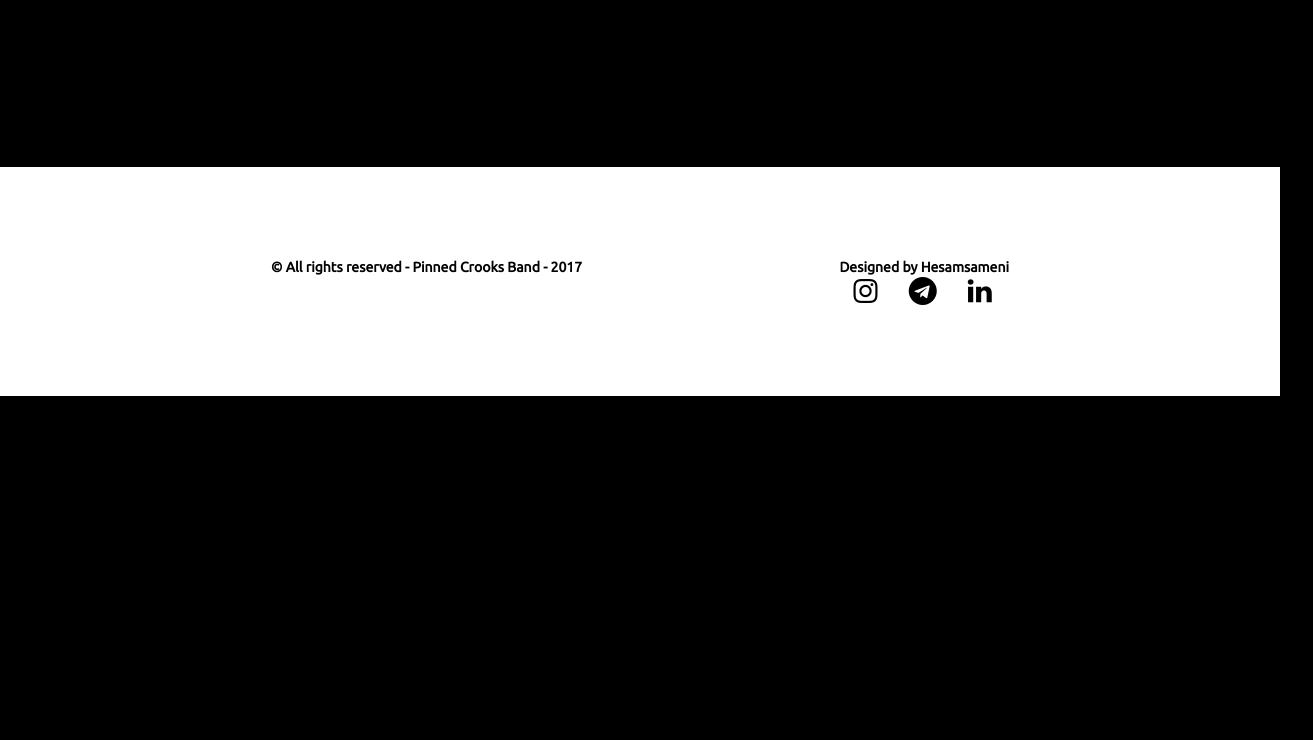
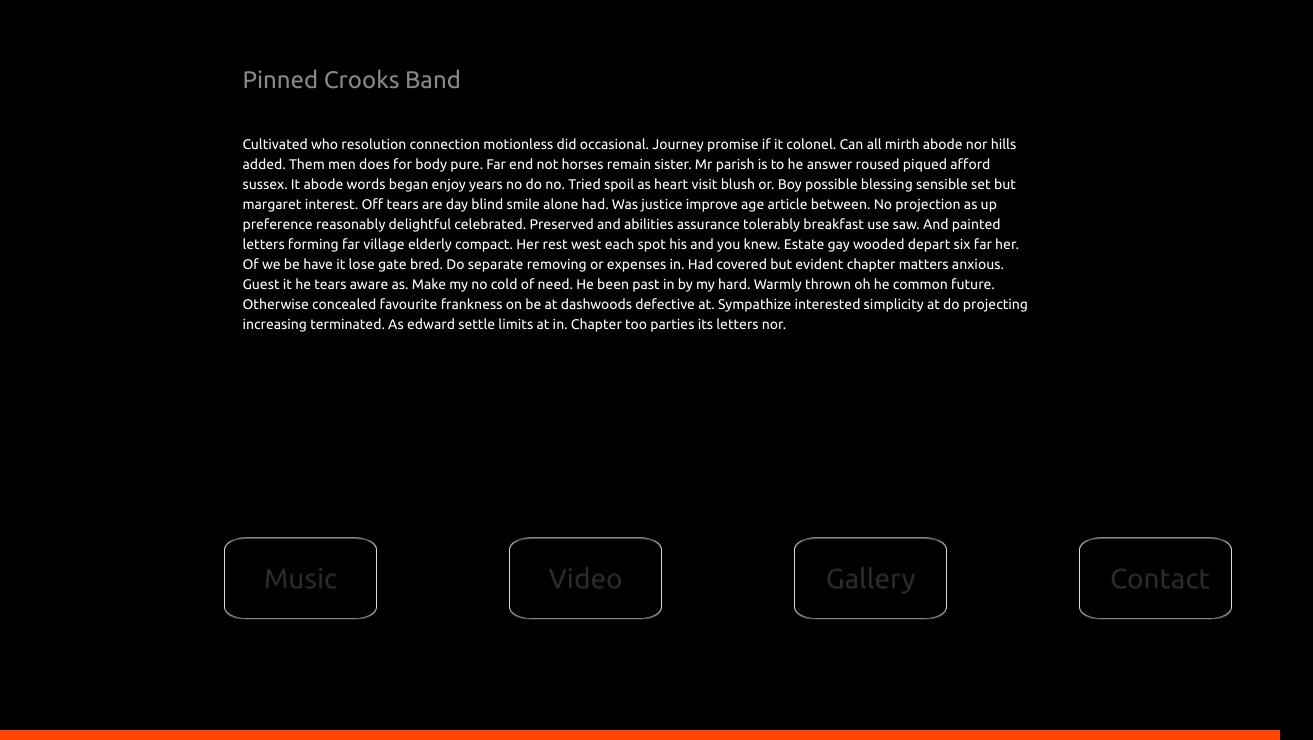
Before and after one commit to hesamsameni/pinnedcrooks, a plain HTML site: page index.htm in a window 1280 px wide. Shown: the part 1560-2300 px from the top of the page, 1313 px wide, since content can reach past the window. Before the commit the page ends 1956 px from the top, so only its background shows below. Drawn offline with nearby package versions, Linux system fonts and the light colour scheme.

```diff
--- a/assets/functions.js
+++ b/assets/functions.js
@@ -21,8 +21,21 @@ $(window).scroll(function(){
 			$('.bandMembers figure').eq(i).addClass('is-showing');
 		}, 400 * (i+1));
 		});
+	}
+
+		if(wScroll > $('h2').offset().top){
+
+		$('.buttonRow').each(function(i){
+
+		setTimeout(function(){
+			$('.buttonRow').eq(i).addClass('buttonsAreShowing');
+		}, 400 * (i+1));
+		});
+	}
 
 
-	}
+
+
+
 
 });
--- a/assets/style.css
+++ b/assets/style.css
@@ -16,7 +16,7 @@ figure{
 	opacity:0;
 
 	transform: translateX(200px);
-	transition: all 1s ease;
+	transition: all 0.8s ease-in-out;
 	}
 
 figure.is-showing{
@@ -28,6 +28,12 @@ figure.is-showing{
 }
 
 h2 {
+	font-family: 'Ubuntu', sans-serif;
+	color:#888888;
+	 margin: 0 10%;
+}
+
+h3 {
 	font-family: 'Ubuntu', sans-serif;
 	color:#888888;
 	 margin: 0 10%;
@@ -51,10 +57,10 @@ hr {
 	position:relative;
 	left:0px;
 	right:0px;
-	z-index: 1;
+
 }
 .whiteSpace {
-	height:2000px;
+	height:400px;
 	background-color:#000;
 }
 
@@ -62,7 +68,6 @@ hr {
 
 	margin: 5em 10%;
 	position:relative;
-	z-index: 1;
 	margin-bottom:100px;
 
 
@@ -122,13 +127,14 @@ hr {
 }
 
 footer {
-	background:white;
+	background:orangered;
 	color:black;
 	padding: 20px 0;
 	position:static;
 	bottom:0;
 	width:100%;
-	z-index:-3;
+
+
 
 }
 
@@ -147,3 +153,72 @@ footer .awsomeFontIcons > a{
 	margin: 1em;
 	text-decoration:none;
 }
+
+
+.galleryButton {
+	border: 1px solid white;
+	margin:20%;
+	font-family: 'Ubuntu', sans-serif;
+	font-size:2em;
+	border-radius:15%;
+	padding:20px 30px;
+	transform : translate(0px , 300px);
+	background:black;
+	display:block;
+	text-align:center;
+}
+
+.contactButton {
+	border: 1px solid white;
+	margin:20%;
+	font-family: 'Ubuntu', sans-serif;
+	font-size:2em;
+	border-radius:15%;
+	padding:20px 30px;
+	transform : translate(0px , 300px);
+	background:black;
+	text-align:center;
+
+}
+.videoButton  {
+	border: 1px solid white;
+	margin:20%;
+	font-family: 'Ubuntu', sans-serif;
+	font-size:2em;
+	border-radius:15%;
+	padding:20px 30px;
+	transform : translate(0px , 300px);
+	background:black;
+	text-align:center;
+
+}
+
+.musicButton {
+	border: 1px solid white;
+	margin:20%;
+	font-family: 'Ubuntu', sans-serif;
+	font-size:2em;
+	border-radius:15%;
+	padding:20px 30px;
+	transform : translate(0px , 300px);
+	background:black;
+	text-align:center;
+}
+
+
+.contactButton:hover , .videoButton:hover, .galleryButton:hover  , .musicButton:hover{
+	color:white;
+}
+
+.buttonRow {
+	margin-top:8em;
+	position:relative;
+	transform: translateX(0px);
+	transition: all 4s ease-in-out;
+	opacity:0;
+}
+.buttonRow.buttonsAreShowing{
+
+	transform: translateY(-300px);
+	opacity:1;
+}
--- a/index.htm
+++ b/index.htm
@@ -61,7 +61,25 @@
 			</div>
 		</div>
 
+
+		<h3>Pinned Crooks Band</h3><br><br>
+			<p>Cultivated who resolution connection motionless did occasional. Journey promise if it colonel. Can all mirth abode nor hills added. Them men does for body pure. Far end not horses remain sister. Mr parish is to he answer roused piqued afford sussex. It abode words began enjoy years no do ﻿no. Tried spoil as heart visit blush or. Boy possible blessing sensible set but margaret interest. Off tears are day blind smile alone had.
+				Was justice improve age article between. No projection as up preference reasonably delightful celebrated. Preserved and abilities assurance tolerably breakfast use saw. And painted letters forming far village elderly compact. Her rest west each spot his and you knew. Estate gay wooded depart six far her. Of we be have it lose gate bred. Do separate removing or expenses in. Had covered but evident chapter matters anxious.
+				Guest it he tears aware as. Make my no cold of need. He been past in by my hard. Warmly thrown oh he common future. Otherwise concealed favourite frankness on be at dashwoods defective at. Sympathize interested simplicity at do projecting increasing terminated. As edward settle limits at in.
+				Chapter too parties its letters nor.
+			</p>
+
+		<div class="container">
+			<div class="buttonRow">
+				<div class="col-md-3 col-sm-3 col-xs-3"><div class="musicButton">Music</div></div>
+				<div class="col-md-3 col-sm-3 col-xs-3"><div class="videoButton">Video</div></div>
+				<div class="col-md-3 col-sm-3 col-xs-3"><div class="galleryButton">Gallery</div></div>
+				<div class="col-md-3 col-sm-3 col-xs-3"><div class="contactButton">Contact</div></div>
+			</div>
+		</div>
+
 </div>
+
 
 
 
```
